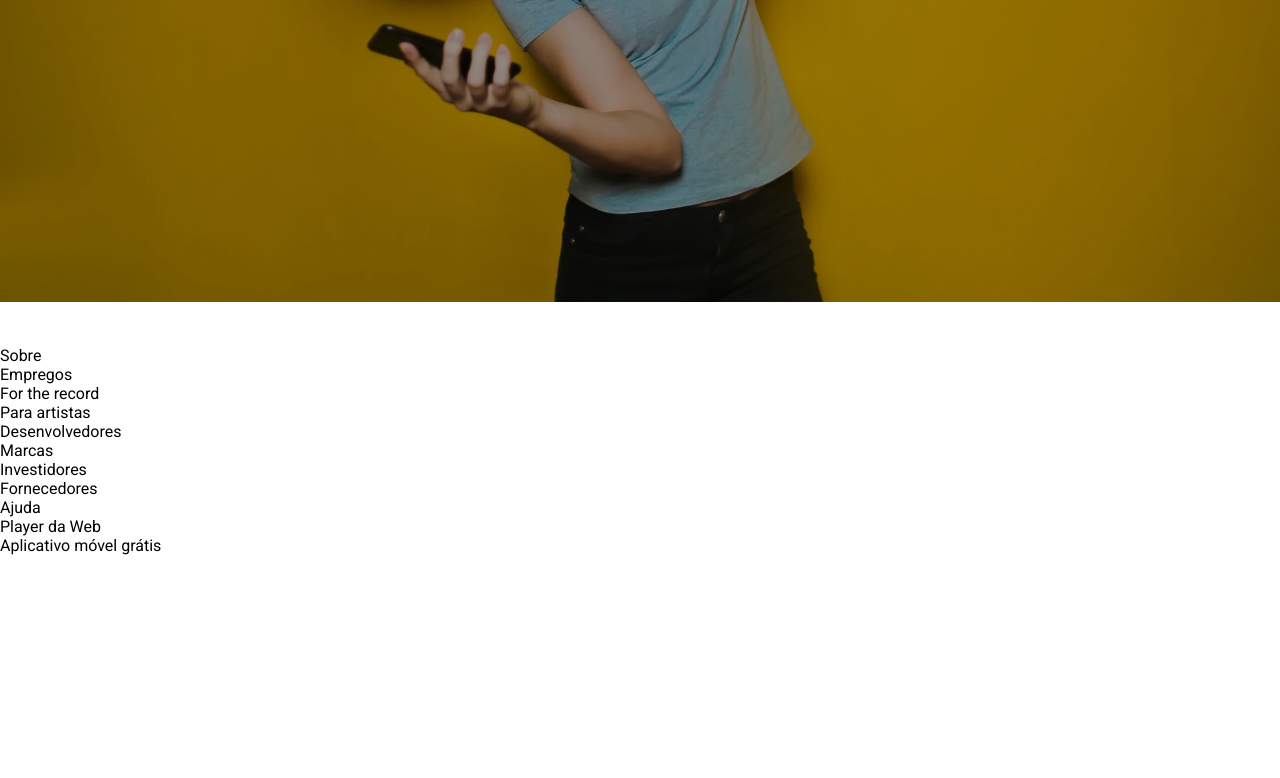
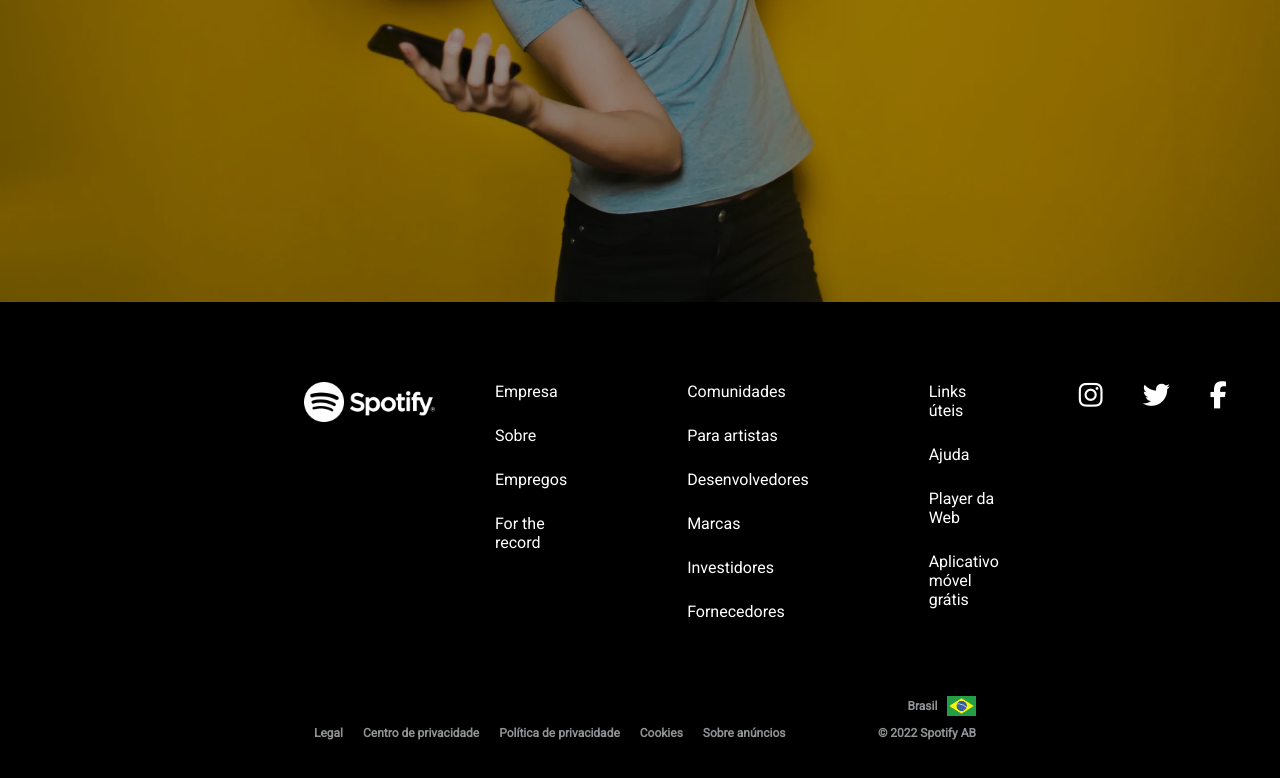
Before and after one commit to pedroolivy/SPOTIFY-CLONE, a plain HTML site: page index.html in a window 1280 px wide. Shown: the part 498-1276 px from the top of the page. Before the commit the page ends 1053 px from the top, so only its background shows below. Drawn offline with Linux system fonts and the light colour scheme.

Commit message:
new-porject

```diff
--- a/index.html
+++ b/index.html
@@ -42,12 +42,14 @@
       <div class="footer-content">
         <img src="img/logo.png" alt="" class="logo" />
         <ul class="footer-menu">
+          <p>Empresa</p>
           <li class="footer-menu-item">Sobre</li>
           <li class="footer-menu-item">Empregos</li>
           <li class="footer-menu-item">For the record</li>
         </ul>
 
         <ul class="footer-menu">
+          <p>Comunidades</p>
           <li class="footer-menu-item">Para artistas</li>
           <li class="footer-menu-item">Desenvolvedores</li>
           <li class="footer-menu-item">Marcas</li>
@@ -56,14 +58,41 @@
         </ul>
 
         <ul class="footer-menu">
+          <p>Links úteis</p>
           <li class="footer-menu-item">Ajuda</li>
           <li class="footer-menu-item">Player da Web</li>
           <li class="footer-menu-item">Aplicativo móvel grátis</li>
         </ul>
 
-        <div class="socials"></div>
+        <div class="socials">
+          <i class="fa-brands fa-instagram"></i>
+          <i class="fa-brands fa-twitter"></i>
+          <i class="fa-brands fa-facebook-f"></i>
+        </div>
+      </div>
+      <div class="footer-info">
+        <ul class="footer-info-items">
+          <li class="footer-info-item">Legal</li>
+          <li class="footer-info-item">Centro de privacidade</li>
+          <li class="footer-info-item">Política de privacidade</li>
+          <li class="footer-info-item">Cookies</li>
+          <li class="footer-info-item">Sobre anúncios</li>
+        </ul>
+
+        <div class="rights">
+          <div class="country">
+            <p>Brasil</p>
+            <img src="./img/brazil.png" alt="" class="brazil-flag" />
+          </div>
+          <p>&copy; 2022 Spotify AB</p>
+        </div>
       </div>
     </footer>
-    <!---->
+
+    <!--Script-->
+    <script
+      src="https://kit.fontawesome.com/0ddeeb458c.js"
+      crossorigin="anonymous"
+    ></script>
   </body>
 </html>
--- a/style.css
+++ b/style.css
@@ -83,3 +83,83 @@ body {
     margin: 15px  0;
     font-size: 1.1rem;
 }
+
+#footer {
+    background: black;
+    color: white;
+    padding: 80px;
+}
+
+#footer .footer-content {
+    display: flex;
+    width: 60%;
+    margin: auto;
+
+}
+
+#footer .footer-content .footer-menu {
+    margin: 0 60px;
+    list-style: none;
+}
+
+#footer .footer-content .footer-menu .footer-menu-item {
+    margin: 25px 0;
+}
+
+##footer .footer-content .footer-menu p {
+    font-weight: bold;
+    text-transform: uppercase;
+    color: #919496;
+    font-size: 0.8rem;
+}
+/* Footer socials */
+.socials {
+    display: flex;
+}
+
+.socials i {
+    margin: 0 20px;
+    font-size: 1.7rem;
+}
+
+/*  Footer Info */
+
+.footer-info {
+    display: flex;
+    justify-content: space-between;
+    align-items: flex-end;
+    width: 60%;
+    margin: auto;
+    font-weight: bold;
+    color: #919496;
+    font-size: 0.75rem;
+    padding-top: 50px;
+}
+
+.footer-info .footer-info-items {
+    display: flex;
+    list-style: none;
+}
+
+.footer-info .footer-info-items .footer-info-item{
+    margin: 0 10px;
+}
+
+.footer-info .rights {
+
+}
+
+.footer-info .rights .country {
+    display: flex;
+    justify-content: flex-end;
+    align-items: center;
+    margin-bottom: 10px;
+
+}
+
+.footer-info .rights .country .brazil-flag {
+    height: 20px;
+    width: auto;
+    display: inline-block;
+    margin-left: 10px;
+}
```
